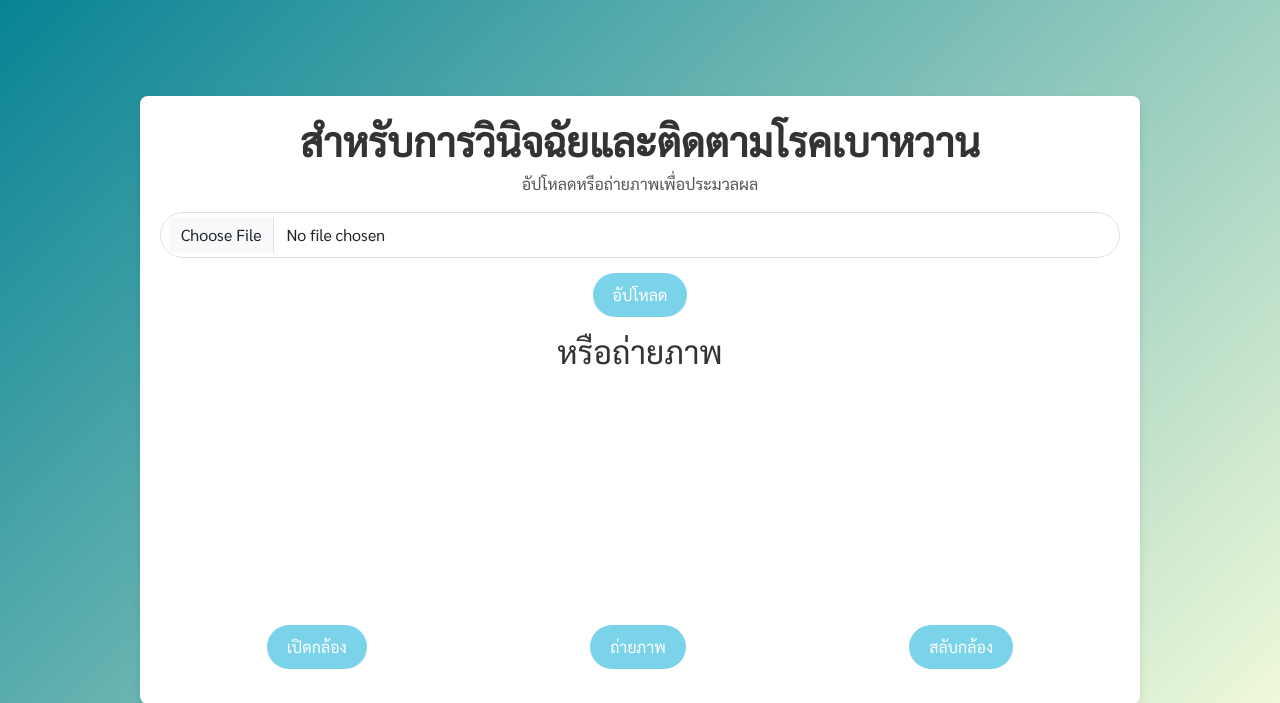
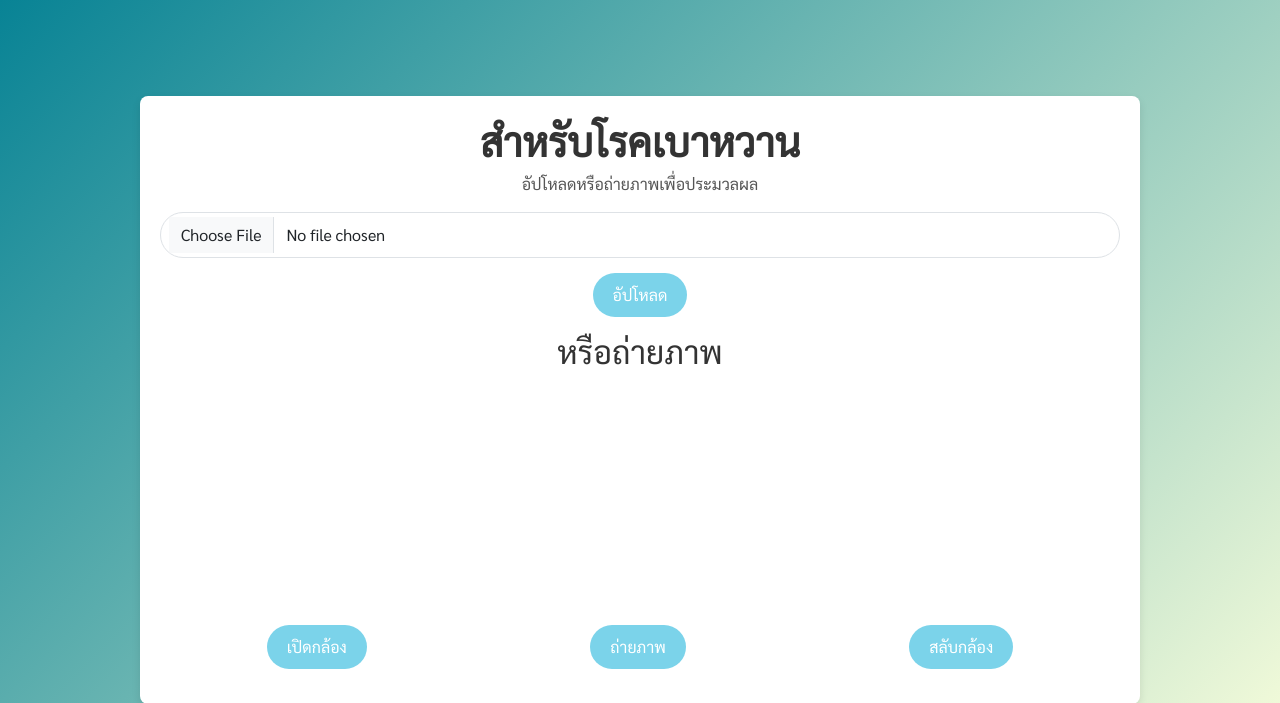
Before and after one commit to supeeya/drug-api, a FastAPI app: page / in a window 1280 px wide. Shown: the top 703 px of the page. Run offline with FastAPI, Linux system fonts and the light colour scheme.

Commit message:
Update form.html

```diff
--- a/templates/form.html
+++ b/templates/form.html
@@ -97,7 +97,7 @@
 
 <body>
     <div class="container">
-        <h1 style="font-weight: bold; color: #333; text-align: center;">สำหรับการวินิจฉัยและติดตามโรคเบาหวาน</h1>
+        <h1 style="font-weight: bold; color: #333; text-align: center;">สำหรับโรคเบาหวาน</h1>
         <p style="text-align: center; color: #555;">อัปโหลดหรือถ่ายภาพเพื่อประมวลผล</p>
         <form action="/upload/" enctype="multipart/form-data" method="post">
             <input name="file" class="form-control mt-3" type="file" required>
```
